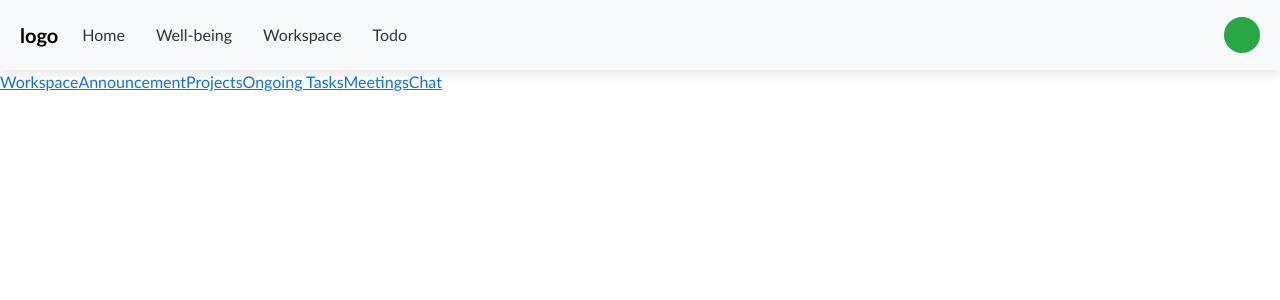
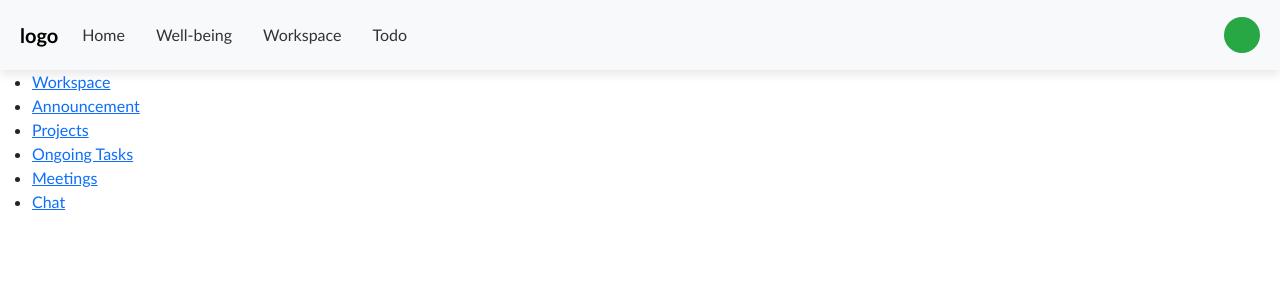
Before and after one commit to Shrilatha-Bhandarkar/UnifiedRemoteHub, a React (Create React App) app in the folder frontend/: page /page in a window 1280 px wide. Shown: the top 300 px of the page. Built offline with nearby package versions, Linux system fonts and the light colour scheme; a web font is replaced by a local one.

Commit message:
some changes

```diff
--- a/frontend/src/components/Work.js
+++ b/frontend/src/components/Work.js
@@ -6,17 +6,28 @@ import { Route, Routes, BrowserRouter as Router, Link } from 'react-router-dom';
 const Work = () => {
   return (
       <nav>
-            <Link to="/">Workspace</Link>
+        <ul>
+          <li>
+          <Link to="/">Workspace</Link>
+          </li>
+          <li>
+          <Link to="/announcement">Announcement</Link>
+          </li>
+          <li>
+          <Link to="/projects">Projects</Link>
+          </li>
+          <li>
+          <Link to="/ongoing">Ongoing Tasks</Link>
+          </li>
+          <li>
+          <Link to="/meetings">Meetings</Link>
+          </li>
+          <li>
+          <Link to="/chatting">Chat</Link>
+          </li>
 
-            <Link to="/announcement">Announcement</Link>
+         </ul>
 
-            <Link to="/projects">Projects</Link>
-
-            <Link to="/ongoing">Ongoing Tasks</Link>
-
-            <Link to="/meetings">Meetings</Link>
-
-            <Link to="/chatting">Chat</Link>
 
       </nav>
   );
```
